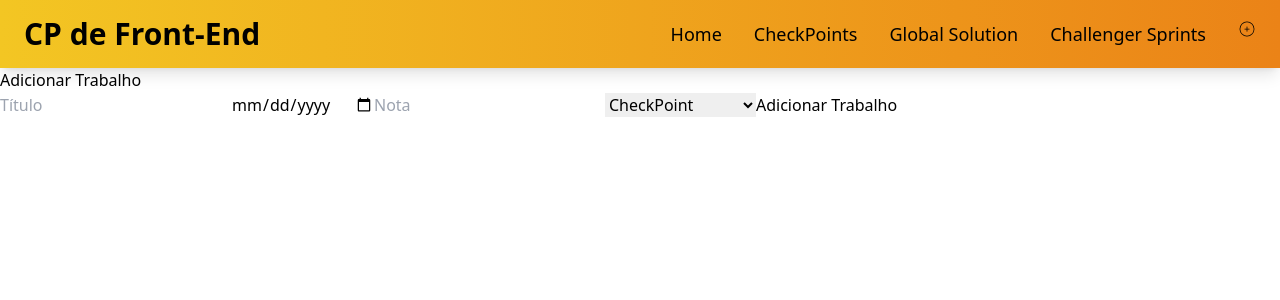
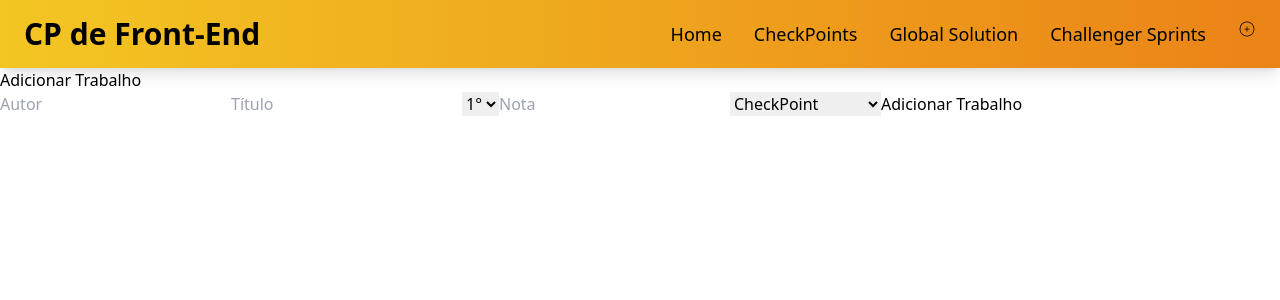
Before and after one commit to FelipePrometti/CP-Portfolio, a Next.js app in the folder cp-portfolio/: page /adicionar in a window 1280 px wide. Shown: the top 300 px of the page. Built offline with nearby package versions, Linux system fonts and the light colour scheme.

Commit message:
Concertando formulario

```diff
--- a/cp-portfolio/src/app/adicionar/page.tsx
+++ b/cp-portfolio/src/app/adicionar/page.tsx
@@ -4,6 +4,7 @@ import { useState } from "react";
 import { useRouter } from "next/navigation";
 
 export default function AdicionarTrabalho() {
+  const [autor, setAutor] = useState("");
   const [titulo, setTitulo] = useState("");
   const [semestre, setSemestre] = useState("");
   const [nota, setNota] = useState("");
@@ -15,6 +16,7 @@ export default function AdicionarTrabalho() {
     e.preventDefault();
 
     const novoTrabalho = {
+        autor,
         titulo,
         semestre,
         nota,
@@ -44,6 +46,13 @@ export default function AdicionarTrabalho() {
     <main>
       <h1>Adicionar Trabalho</h1>
       <form onSubmit={handleSubmit}>
+      <input
+          type="text"
+          placeholder="Autor"
+          value={autor}
+          onChange={(e) => setAutor(e.target.value)}
+          required
+        />
         <input
           type="text"
           placeholder="Título"
@@ -51,13 +60,13 @@ export default function AdicionarTrabalho() {
           onChange={(e) => setTitulo(e.target.value)}
           required
         />
-        <input
-          type="date"
-          placeholder="semestre"
+        <select
           value={semestre}
           onChange={(e) => setSemestre(e.target.value)}
-          required
-        />
+        >
+          <option value="1">1°</option>
+          <option value="2">2°</option>
+        </select>
         <input
           type="number"
           placeholder="Nota"
```
